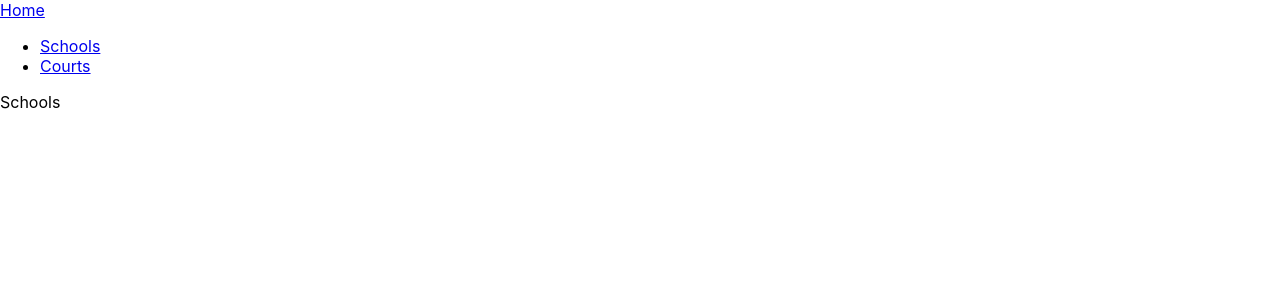
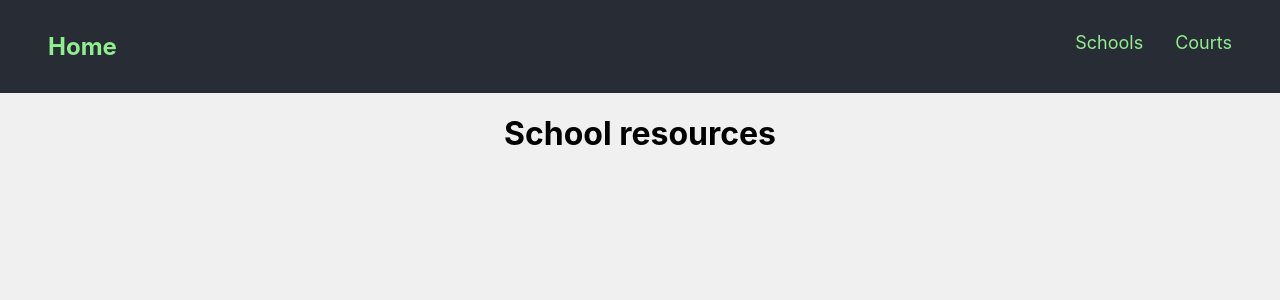
Before and after one commit to danieldomanski/ts_courts_redux_saga, a React (Create React App) app: page /schools in a window 1280 px wide. Shown: the top 300 px of the page. Built offline with nearby package versions, Linux system fonts and the light colour scheme.

Commit message:
added couple of components; made some basic styling

```diff
--- a/src/components/Header/index.tsx
+++ b/src/components/Header/index.tsx
@@ -6,12 +6,12 @@ const Header = () => (
     <a href="/" className="header__logo">
       Home
     </a>
-    <nav>
-      <ul>
-        <li>
+    <nav className="header__nav">
+      <ul className="header__nav__list">
+        <li className="header__nav__item">
           <a href="/schools">Schools</a>
         </li>
-        <li>
+        <li className="header__nav__item">
           <a href="/courts">Courts</a>
         </li>
       </ul>
--- a/src/index.css
+++ b/src/index.css
@@ -1,13 +1,14 @@
 body {
   margin: 0;
-  font-family: -apple-system, BlinkMacSystemFont, 'Segoe UI', 'Roboto', 'Oxygen',
-    'Ubuntu', 'Cantarell', 'Fira Sans', 'Droid Sans', 'Helvetica Neue',
+  font-family: -apple-system, BlinkMacSystemFont, "Segoe UI", "Roboto", "Oxygen",
+    "Ubuntu", "Cantarell", "Fira Sans", "Droid Sans", "Helvetica Neue",
     sans-serif;
   -webkit-font-smoothing: antialiased;
   -moz-osx-font-smoothing: grayscale;
+  background-color: #f0f0f0;
 }
 
 code {
-  font-family: source-code-pro, Menlo, Monaco, Consolas, 'Courier New',
+  font-family: source-code-pro, Menlo, Monaco, Consolas, "Courier New",
     monospace;
 }
--- a/src/pages/courts.tsx
+++ b/src/pages/courts.tsx
@@ -1,5 +1,5 @@
 import React from "react";
 
-const Courts = () => <p>Courts</p>;
+const Courts = () => <h1>Courts resources</h1>;
 
 export default Courts;
--- a/src/pages/home.tsx
+++ b/src/pages/home.tsx
@@ -1,5 +1,5 @@
 import React from "react";
 
-const Home = () => <p>Home</p>;
+const Home = () => <h1>Witaj w CourtListener API!</h1>;
 
 export default Home;
--- a/src/pages/schools.tsx
+++ b/src/pages/schools.tsx
@@ -1,5 +1,5 @@
 import React from "react";
 
-const Schools = () => <p>Schools</p>;
+const Schools = () => <h1>School resources</h1>;
 
 export default Schools;
--- a/src/styles/App.css
+++ b/src/styles/App.css
@@ -1,9 +1,16 @@
-.App {
-  text-align: center;
+a {
+  text-decoration: none;
 }
 
-.App-logo {
-  height: 40vmin;
+p,
+li,
+ul {
+  margin: 0;
+  padding: 0;
+}
+
+ul {
+  list-style-type: none;
 }
 
 .App-header {
@@ -22,4 +29,5 @@
 }
 
 .app__container {
+  text-align: center;
 }
--- a/src/styles/Header.css
+++ b/src/styles/Header.css
@@ -1,2 +1,31 @@
-.header___container {
+.header__container {
+  display: flex;
+  justify-content: space-between;
+  padding: 1rem 2rem;
+  background-color: #282c34;
 }
+
+.header__nav {
+  display: inline-block;
+}
+
+.header__nav__list {
+  display: flex;
+  flex: 1;
+}
+
+.header__logo {
+  font-weight: 700;
+  font-size: 24px;
+}
+
+.header__nav__item,
+.header__logo {
+  padding: 1rem;
+  color: lightgreen;
+}
+
+.header__nav__item a {
+  color: lightgreen;
+  font-size: 18px;
+}
--- /dev/null
+++ b/src/styles/Utils.css
@@ -0,0 +1,5 @@
+.button__container {
+  border: 0;
+  background-color: #222;
+  color: lightgreen;
+}
```
Also changed, not shown: src/components/Button/index.tsx (added, +8 -0 lines), src/styles/Resources.css (added).
